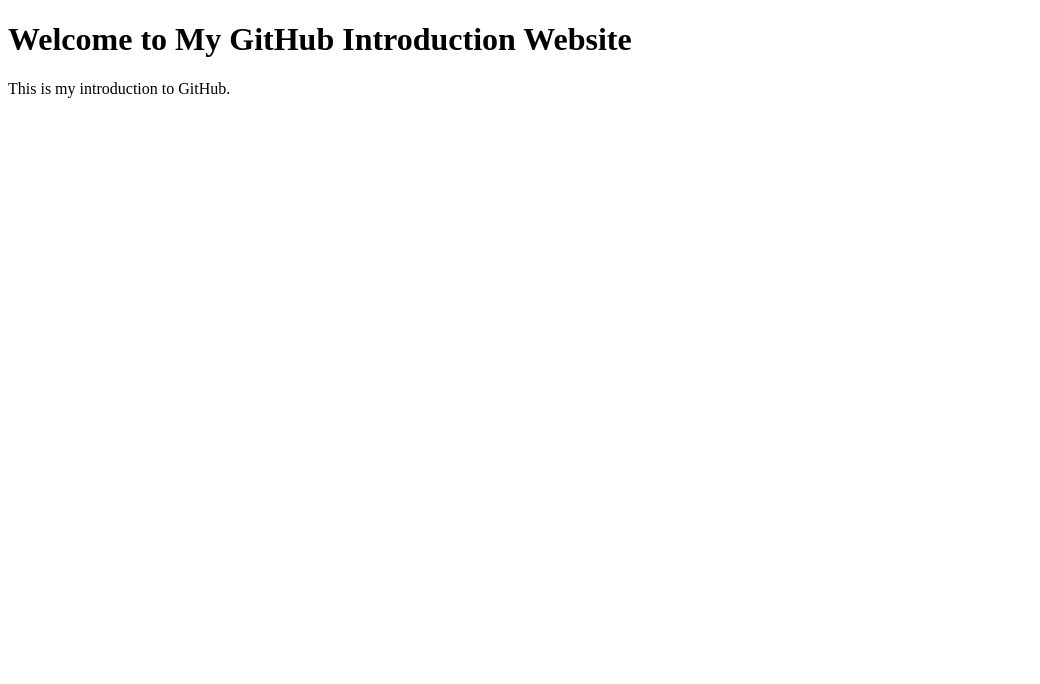
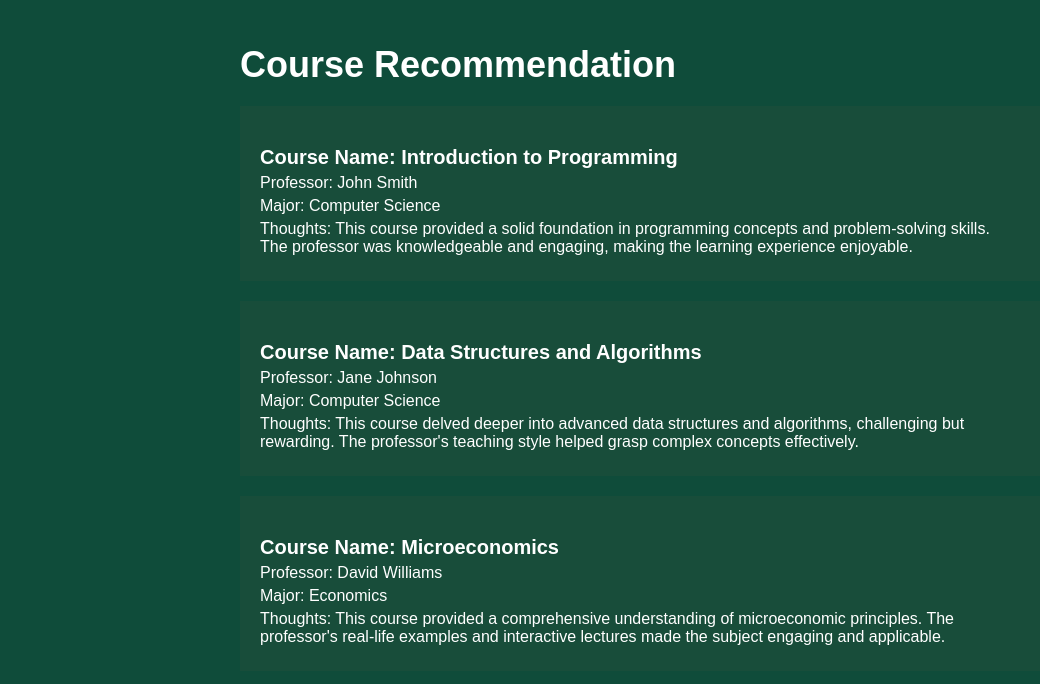
Before and after one commit to Jessicaf0213/smith-courses-rec, a plain HTML site: page index.html in a window 1280 px wide. Shown: the whole page, without its empty margins (0-1040 px from the left). Drawn offline with Linux system fonts and the light colour scheme.

Commit message:
add color

```diff
--- a/index.html
+++ b/index.html
@@ -1,10 +1,75 @@
 <!DOCTYPE html>
 <html>
 <head>
-  <title>GitHub Introduction</title>
+  <title>Course Recommendation</title>
+  <style>
+    body {
+      background-color: #0f4c3a;
+      color: #fff;
+      font-family: Arial, sans-serif;
+      margin: 0;
+      padding: 0;
+    }
+
+    .container {
+      max-width: 800px;
+      margin: 0 auto;
+      padding: 20px;
+    }
+
+    h1 {
+      font-size: 36px;
+      margin-bottom: 20px;
+    }
+
+    h2 {
+      font-size: 24px;
+      margin-bottom: 10px;
+    }
+
+    .course-card {
+      background-color: #184d3a;
+      padding: 20px;
+      margin-bottom: 20px;
+    }
+
+    .course-card h3 {
+      font-size: 20px;
+      margin-bottom: 5px;
+    }
+
+    .course-card p {
+      margin: 5px 0;
+    }
+  </style>
 </head>
 <body>
-  <h1>Welcome to My GitHub Introduction Website</h1>
-  <p>This is my introduction to GitHub.</p>
+  <div class="container">
+    <h1>Course Recommendation</h1>
+
+    <div class="course-card">
+      <h3>Course Name: Introduction to Programming</h3>
+      <p>Professor: John Smith</p>
+      <p>Major: Computer Science</p>
+      <p>Thoughts: This course provided a solid foundation in programming concepts and problem-solving skills. The professor was knowledgeable and engaging, making the learning experience enjoyable.</p>
+    </div>
+
+    <div class="course-card">
+      <h3>Course Name: Data Structures and Algorithms</h3>
+      <p>Professor: Jane Johnson</p>
+      <p>Major: Computer Science</p>
+      <p>Thoughts: This course delved deeper into advanced data structures and algorithms, challenging but rewarding. The professor's teaching style helped grasp complex concepts effectively.</p>
+    </div>
+
+    <div class="course-card">
+      <h3>Course Name: Microeconomics</h3>
+      <p>Professor: David Williams</p>
+      <p>Major: Economics</p>
+      <p>Thoughts: This course provided a comprehensive understanding of microeconomic principles. The professor's real-life examples and interactive lectures made the subject engaging and applicable.</p>
+    </div>
+
+    <!-- Add more course cards as needed -->
+
+  </div>
 </body>
 </html>
```
